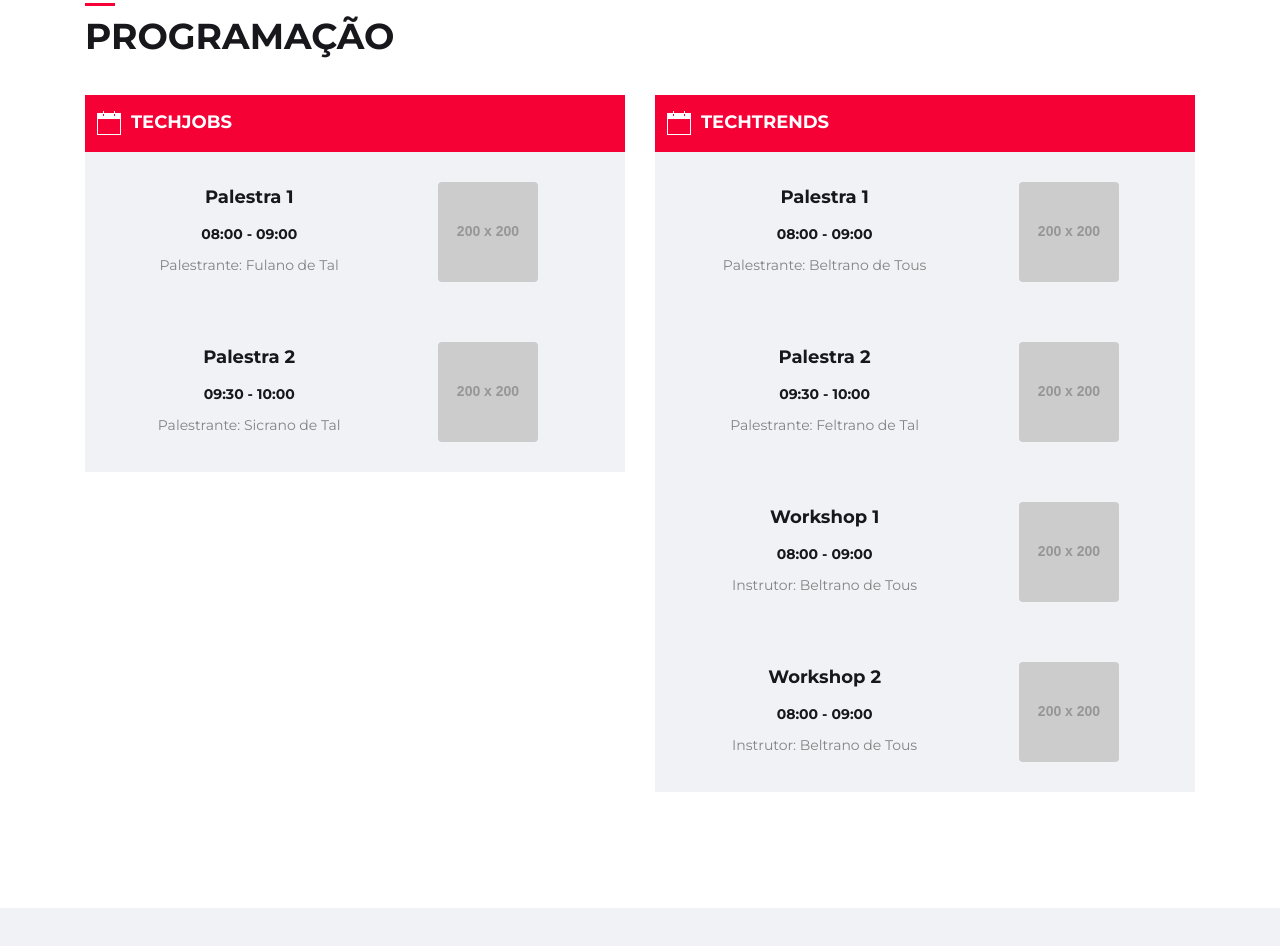
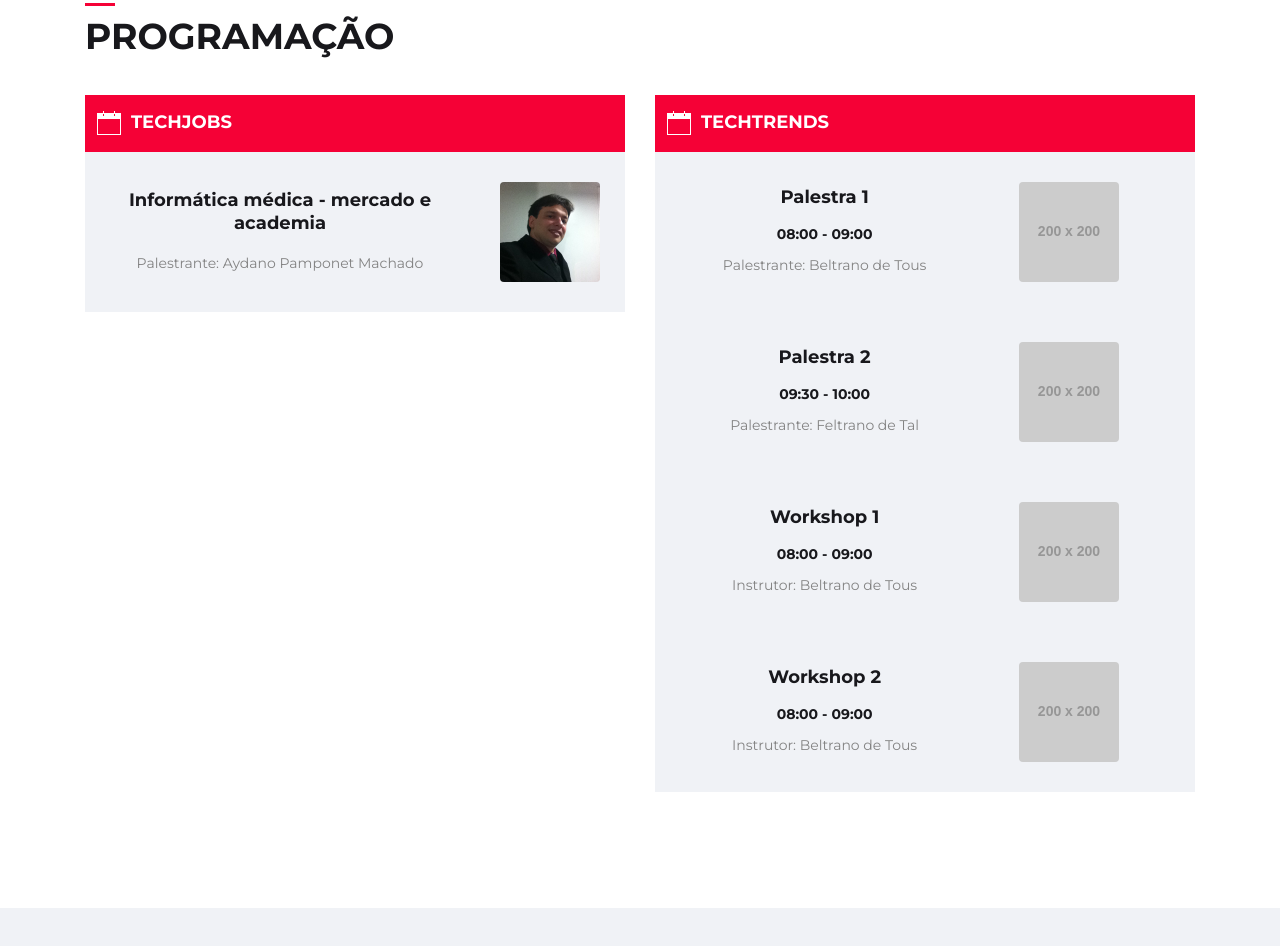
Before and after one commit to techday/techday.github.io, a website: page index.html in a window 1280 px wide. Shown: the part 1507-2453 px from the top of the page. Drawn offline with Linux system fonts and the light colour scheme; placeholder pictures from the web are drawn by us; files whose address does not match are found by name; a web font is replaced by a local one.

Commit message:
add aydano speaker

```diff
--- a/index.html
+++ b/index.html
@@ -225,7 +225,7 @@
                                 </tr>
                             </thead>
                             <tbody>
-                                <tr>
+                                <!--<tr>
                                     <td>
                                         <div class="event_place">
                                             <h5>Palestra 1</h5>
@@ -240,10 +240,10 @@
                                             </a>
                                         </div>
 
-                                        <!-- Modal -->
+
                                         <div class="modal fade" id="myModal" role="dialog">
                                             <div class="modal-dialog">
-                                                <!-- Modal content-->
+
                                                 <div class="modal-content">
                                                     <div class="modal-header">
                                                         <button type="button" class="close"
@@ -262,35 +262,34 @@
                                             </div>
                                         </div>
                                     </td>
-                                </tr>
+                                </tr>-->
                                 <tr>
                                     <td>
                                         <div class="event_place">
-                                            <h5>Palestra 2</h5>
-                                            <h6>09:30 - 10:00</h6>
-                                            <p>Palestrante: Sicrano de Tal</p>
+                                            <h5>Informática médica - mercado e academia</h5>
+                                            <p>Palestrante: Aydano Pamponet Machado</p>
                                         </div>
                                     </td>
                                     <td>
                                         <div>
                                             <a data-toggle="modal" data-target="#myModal">
-                                                <img src="https://via.placeholder.com/200" alt="">
+                                                <img src="assets/img/speakers/aydano.jpeg" alt="">
                                             </a>
                                         </div>
 
-                                        <!-- Modal -->
+
                                         <div class="modal fade" id="myModal" role="dialog">
                                             <div class="modal-dialog">
-                                                <!-- Modal content-->
+
                                                 <div class="modal-content">
                                                     <div class="modal-header">
                                                         <button type="button" class="close"
                                                             data-dismiss="modal">&times;</button>
-                                                        <h4 class="modal-title">Modal Header</h4>
+                                                        <h4 class="modal-title">Aydano Pamponet Machado</h4>
                                                     </div>
                                                     <div class="modal-body">
-                                                        <img src="https://via.placeholder.com/200" alt="">
-                                                        <p>Some text in the modal.</p>
+                                                        <img src="assets/img/speakers/aydano.jpeg" alt="">
+                                                        <p>Pesquisador que trabalha de maneira interdisciplinar conectando a Ciência da Computação com a Medicina, a Fisioterapia e a Educação. Professor Associado do Instituto de Computação (IC) da UFAL e Professor Permanente do Programa de Pós-Graduação em Modelagem Computacional de Conhecimento (PPGMCC) da UFAL, onde atuou 4 anos como coordenador e 1 ano como vice-coordenador. Possui doutorado em Ciência da Computação pela Université Pierre et Marie Curie com o trabalho realizado no Laboratoire d'Informatique de Paris 6-LIP6, mestrado em Ciência da Computação pela Universidade Federal de Pernambuco e graduação em Ciência da Computação pela Universidade Federal de Alagoas. Tem experiência na área de Ciência da Computação, com ênfase em Inteligência Artificial. Atuando principalmente na aplicação de Aprendizagem de Máquina nas áreas da Medicina. Também possui larga experiência no desenvolvimento de soluções baseadas em tecnologia e inovação. É co-fundador da BrAIn Soluções em Tecnologia LTDA e foi co-fundador da Rino Soluções em Tecnologia LTDA</p>
                                                     </div>
                                                     <div class="modal-footer">
                                                         <button type="button" class="btn btn-default"
```
Also changed, not shown: assets/img/speakers/aydano.jpeg (added), assets/img/speakers/s1.png (deleted), assets/img/speakers/s10.png (deleted), assets/img/speakers/s2.png (deleted), assets/img/speakers/s3.png (deleted), assets/img/speakers/s4.png (deleted), assets/img/speakers/s5.png (deleted), assets/img/speakers/s6.png (deleted), assets/img/speakers/s7.png (deleted), assets/img/speakers/s8.png (deleted), assets/img/speakers/s9.png (deleted).
